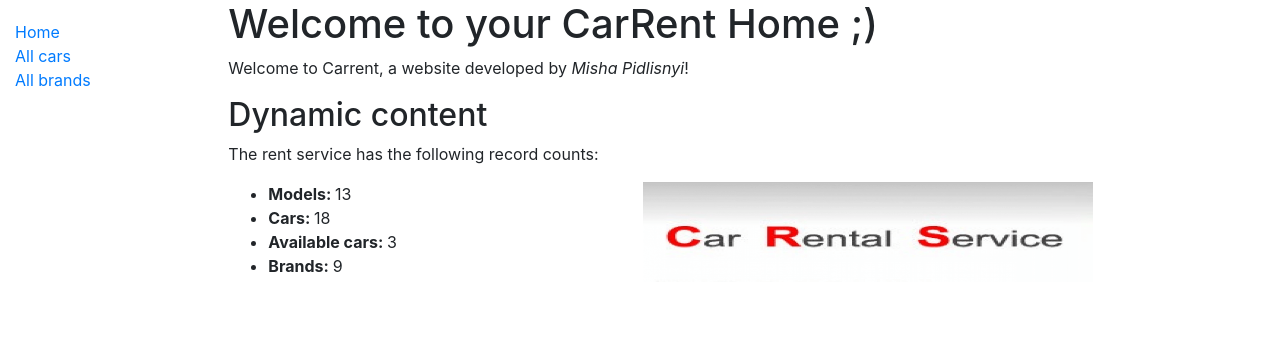
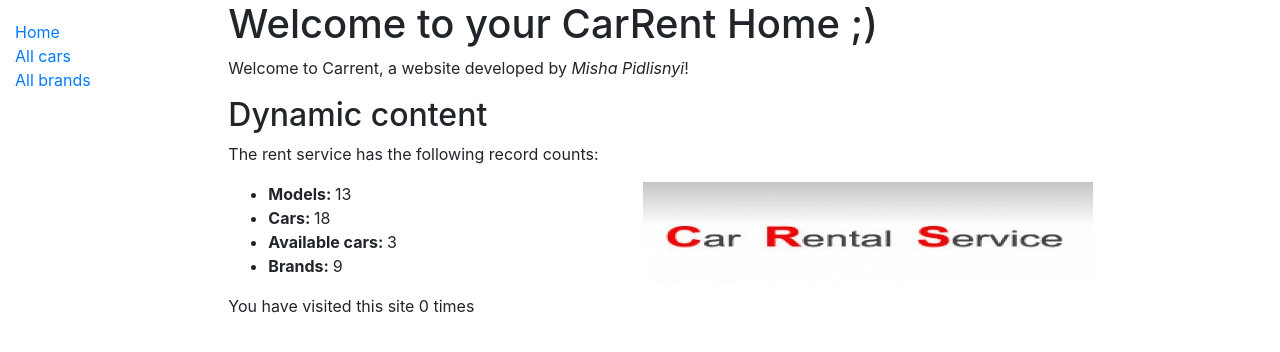
Before and after one commit to M-Pidlisnyi/carrent, a Django app: page /catalog/ in a window 1280 px wide. Shown: the top 352 px of the page. Run offline with Django 3.2, Linux system fonts and the light colour scheme; data comes from the database, SQL or seed files in the repository; both versions use the stored data as it was after the commit.

Commit message:
added visits count

```diff
--- a/catalog/templates/catalog/car_list.html
+++ b/catalog/templates/catalog/car_list.html
@@ -8,7 +8,7 @@
         <li>
             <a href="{{car.brand.get_absolute_url}}">{{car.brand}}</a> <a href="{{ car.get_absolute_url }}">{{car.carModel}}</a>
         </li>
-    {% endfor %}
+        {% endfor %}
     </ul>
     {% else %}
         <p>There are no cars to rent</p>
--- a/catalog/templates/index.html
+++ b/catalog/templates/index.html
@@ -12,6 +12,9 @@
         <li><strong>Available cars: </strong>{{ availableInstances }}</li>
         <li><strong>Brands: </strong>{{ brandNum }}</li>
     </ul>
+    <p>
+        You have visited this site {{visits_num}} time{{visits_num|pluralize}}
+    </p>
 </div>
 <div class="logo">
     {% load static %}
--- a/catalog/views.py
+++ b/catalog/views.py
@@ -14,11 +14,15 @@ def index(request):
 
     brandNum = Brand.objects.all().count()
 
+    visits_num = request.session.get('visits_num', 0)
+    request.session['visits_num'] = visits_num + 1
+
     context = {
         'carNum': carNum,
         'instancesNum': instancesNum,
         'availableInstances': availableInstances,
-        'brandNum': brandNum
+        'brandNum': brandNum,
+        'visits_num': visits_num
     }
 
     # Render the HTML template index.html with the data in the context variable
```
Also changed, not shown: cars_imgs/Berlingo.jpg (deleted), db.sqlite3.
